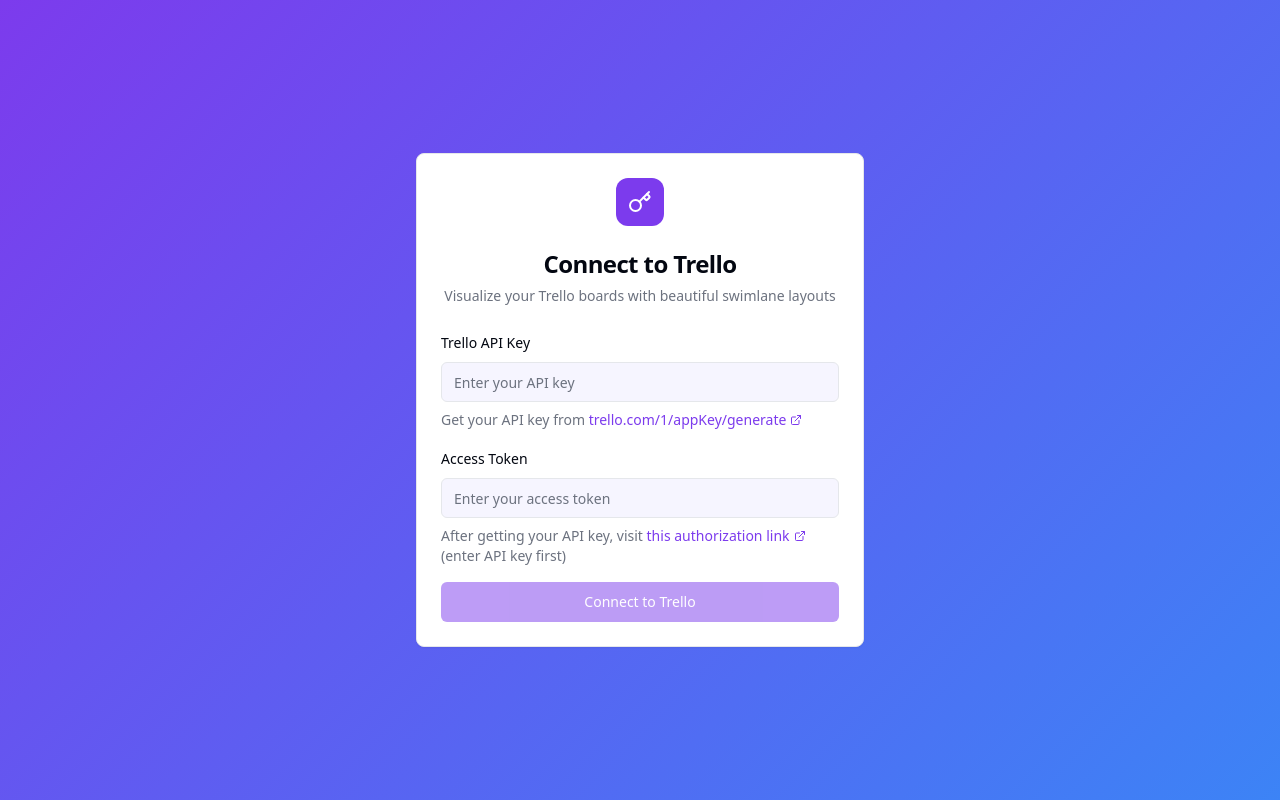
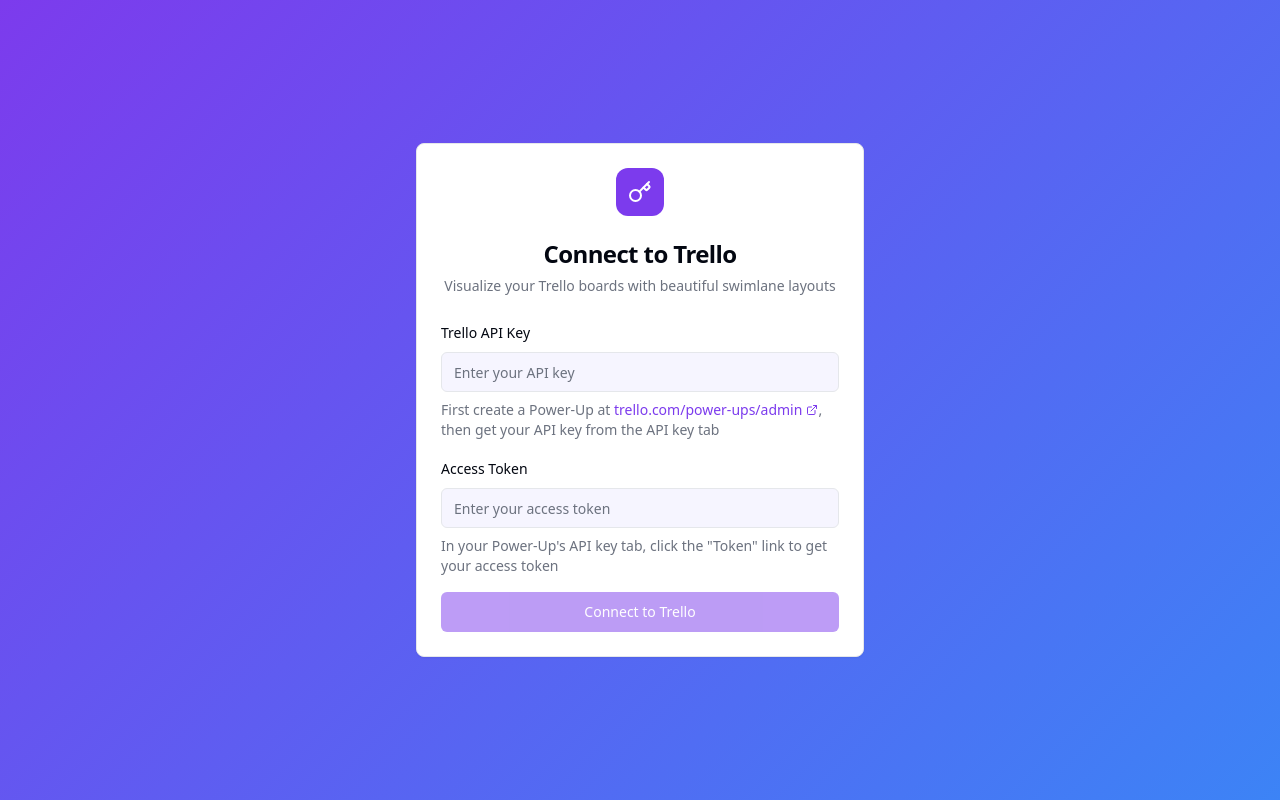
Before and after one commit to DavidLozzi/trello-lane-view, a React (Vite) app: page / in a window 1280 px wide. Built offline with nearby package versions, Linux system fonts and the light colour scheme.

Commit message:
Fix auth link

```diff
--- a/src/components/TrelloAuth.tsx
+++ b/src/components/TrelloAuth.tsx
@@ -69,16 +69,17 @@ export function TrelloAuth({ onAuthenticated }: TrelloAuthProps) {
               className="transition-all duration-200 focus:ring-2 focus:ring-trello-primary"
             />
             <p className="text-sm text-muted-foreground">
-              Get your API key from{' '}
+              First create a Power-Up at{' '}
               <a
-                href="https://trello.com/1/appKey/generate"
+                href="https://trello.com/power-ups/admin"
                 target="_blank"
                 rel="noopener noreferrer"
                 className="text-trello-primary hover:underline inline-flex items-center gap-1"
               >
-                trello.com/1/appKey/generate
+                trello.com/power-ups/admin
                 <ExternalLink className="w-3 h-3" />
               </a>
+              , then get your API key from the API key tab
             </p>
           </div>
 
@@ -93,17 +94,7 @@ export function TrelloAuth({ onAuthenticated }: TrelloAuthProps) {
               className="transition-all duration-200 focus:ring-2 focus:ring-trello-primary"
             />
             <p className="text-sm text-muted-foreground">
-              After getting your API key, visit{' '}
-              <a
-                href={`https://trello.com/1/authorize?expiration=never&scope=read&response_type=token&name=Trello%20Visualizer&key=${apiKey || 'YOUR_API_KEY'}`}
-                target="_blank"
-                rel="noopener noreferrer"
-                className="text-trello-primary hover:underline inline-flex items-center gap-1"
-              >
-                this authorization link
-                <ExternalLink className="w-3 h-3" />
-              </a>
-              {!apiKey && ' (enter API key first)'}
+              In your Power-Up's API key tab, click the "Token" link to get your access token
             </p>
           </div>
 
```
